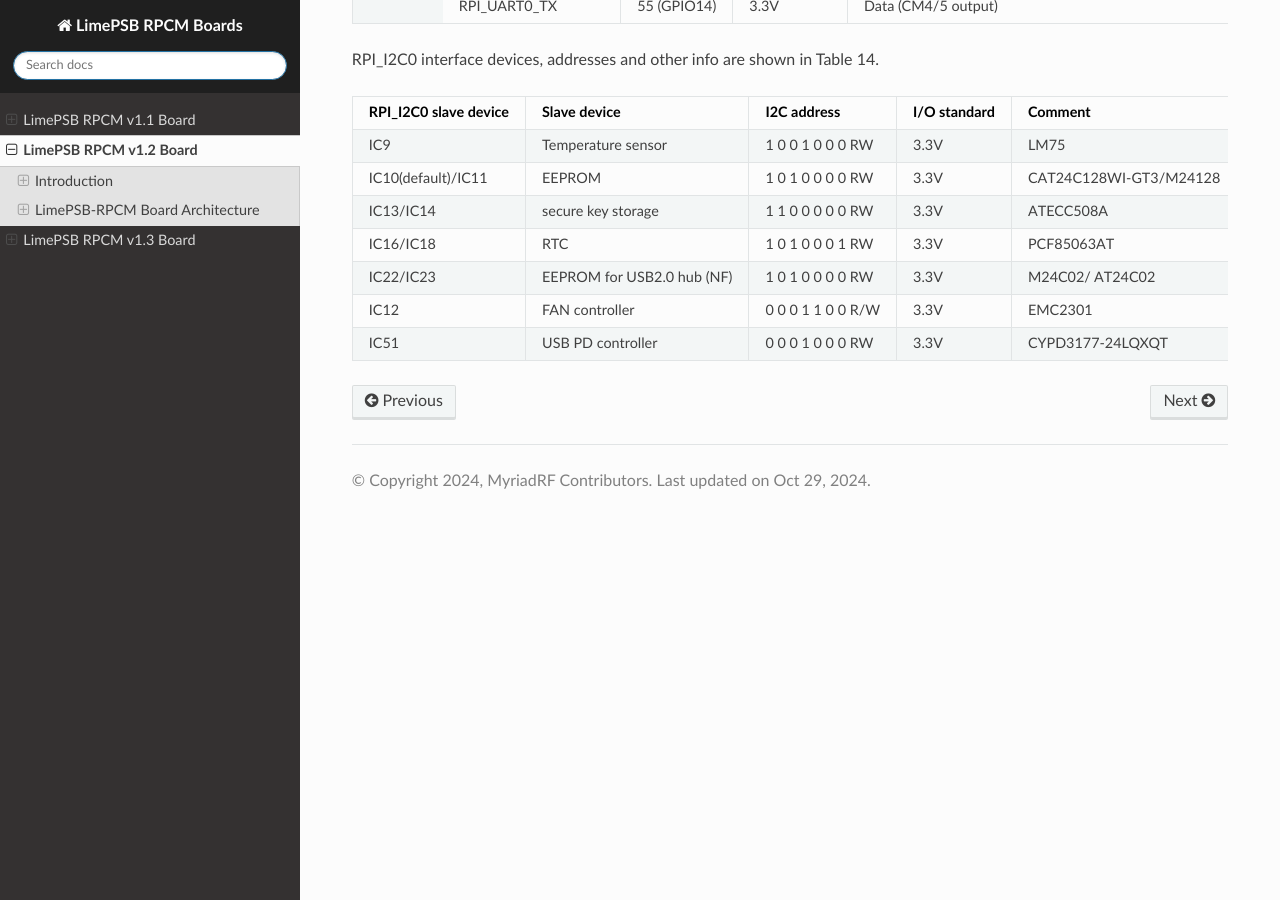
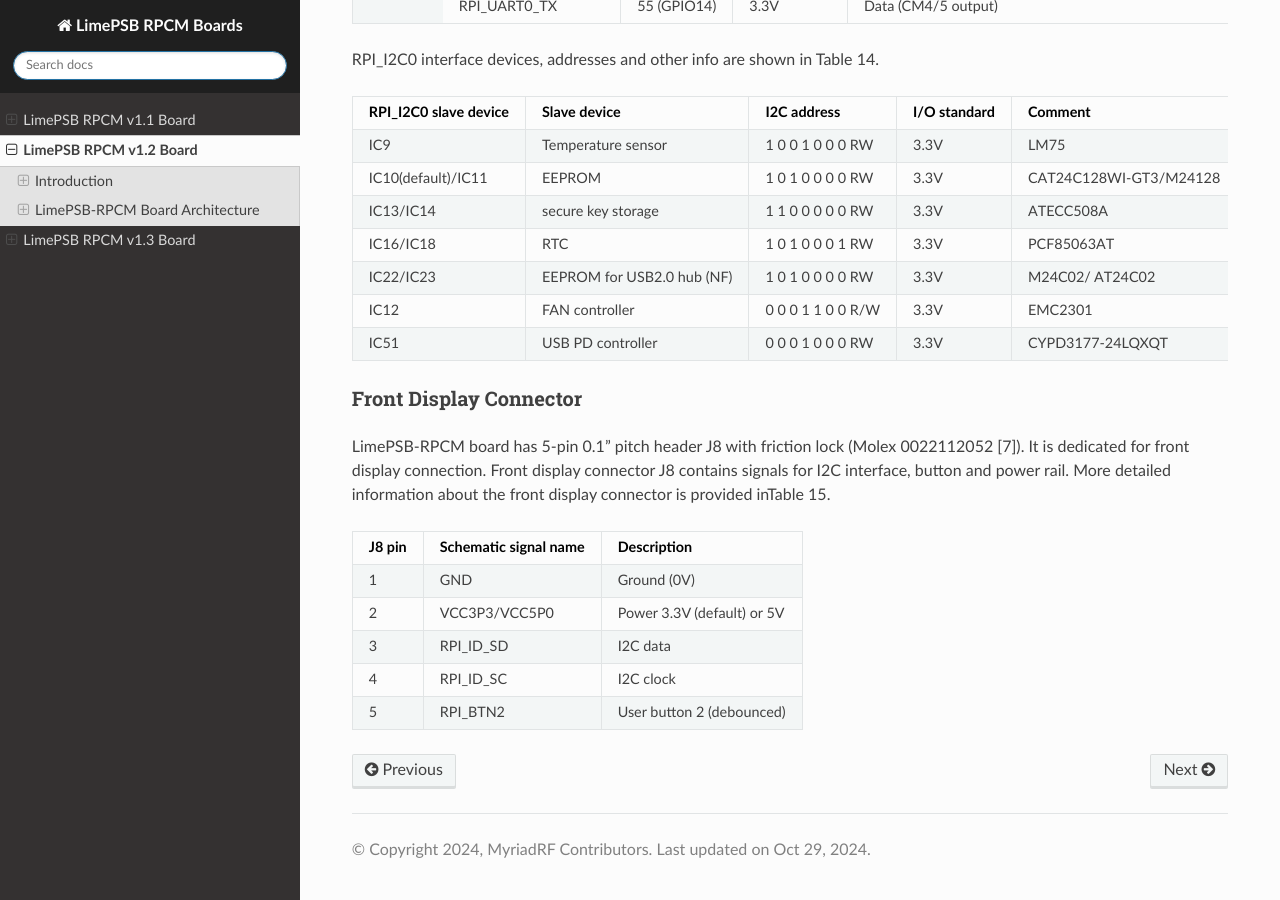
Before and after one commit to myriadrf/LimePSB-RPCM, a Sphinx documentation site: the page built from docs/v1.2/index.rst, in a window 1280 px wide and 900 px high, scrolled down 21231 px. Built offline with Sphinx 7.4.7 and the Read the Docs theme 3.1.0, drawn with Linux system fonts in a browser that asks for light colours.

Commit message:
Added Front Display Connector chapter

```diff
--- a/docs/v1.2/index.rst
+++ b/docs/v1.2/index.rst
@@ -1096,3 +1096,24 @@ RPI_I2C0 interface devices, addresses and other info are shown in Table 14.
 +---------------------------+----------------------------+-------------------+------------------+------------------------+
 | IC51                      | USB PD controller          | 0 0 0 1 0 0 0 RW  | 3.3V             | CYPD3177-24LQXQT       |
 +---------------------------+----------------------------+-------------------+------------------+------------------------+
+
+Front Display Connector
+-----------------------
+
+LimePSB-RPCM board has 5-pin 0.1” pitch header J8 with friction lock (Molex 0022112052 [7]). It is dedicated for front display connection. Front display connector J8 contains signals for I2C interface, button and power rail. More detailed information about the front display connector is provided inTable 15.
+
+.. table:: Table 15 Front screen connector (J8) pinout
+
++------------+---------------------------+----------------------------+
+| **J8 pin** | **Schematic signal name** | **Description**            |
++============+===========================+============================+
+| 1          | GND                       | Ground (0V)                |
++------------+---------------------------+----------------------------+
+| 2          | VCC3P3/VCC5P0             | Power 3.3V (default) or 5V |
++------------+---------------------------+----------------------------+
+| 3          | RPI_ID_SD                 | I2C data                   |
++------------+---------------------------+----------------------------+
+| 4          | RPI_ID_SC                 | I2C clock                  |
++------------+---------------------------+----------------------------+
+| 5          | RPI_BTN2                  | User button 2 (debounced)  |
++------------+---------------------------+----------------------------+
```
